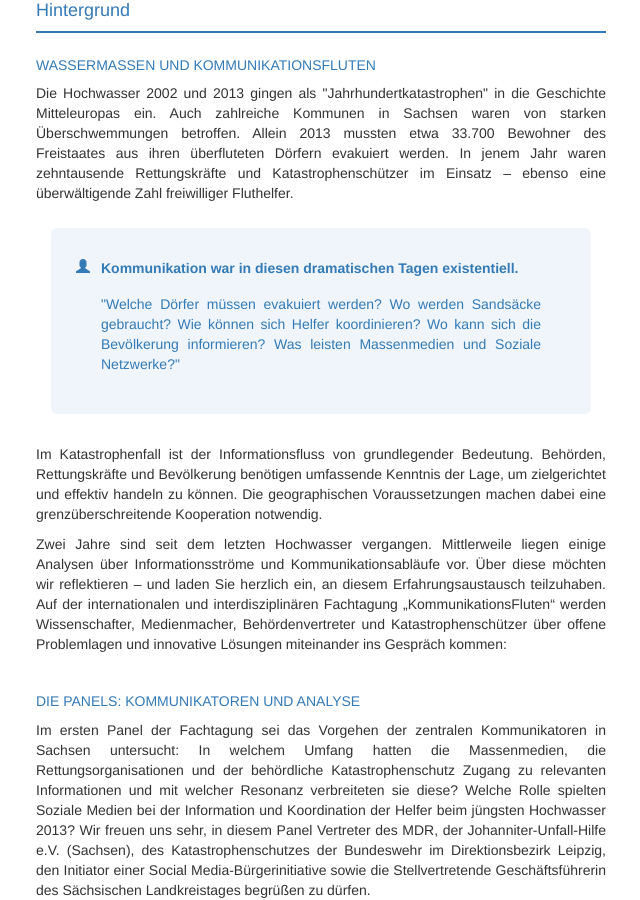
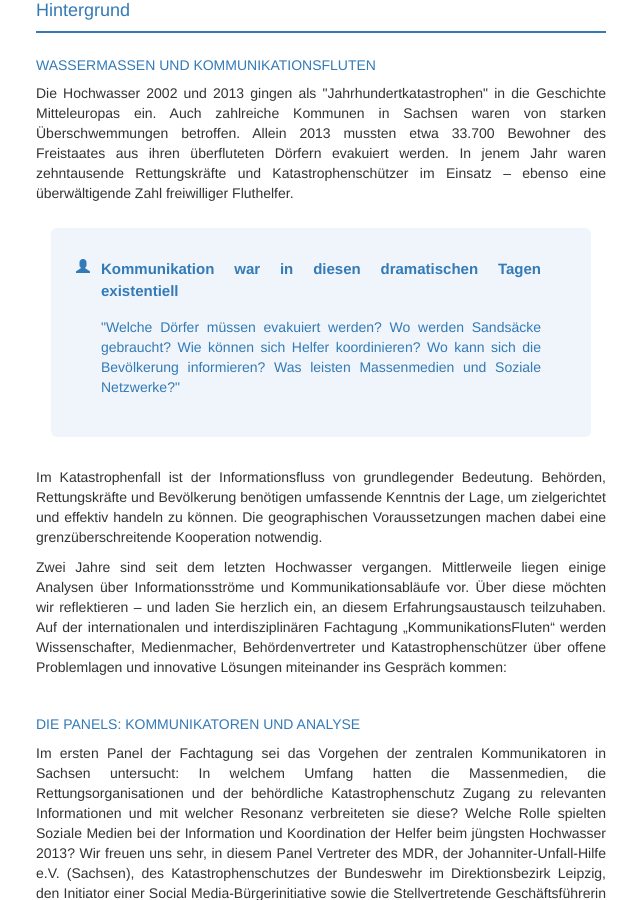
Before and after one commit to susedev/test, a Jekyll site: the page built from konferenz-kommunikationsfluten.html, in a window 1280 px wide and 900 px high, scrolled down 609 px. Shown: the whole window, without its empty margins (229-869 px from the left). Built offline with Jekyll 4.4.1, drawn with Linux system fonts in a browser that asks for light colours; nearby versions of some CDN libraries.

Commit message:
Update konferenz-kommunikationsfluten.html

```diff
--- a/konferenz-kommunikationsfluten.html
+++ b/konferenz-kommunikationsfluten.html
@@ -25,7 +25,7 @@ title: Aktuell
 
 
 <div class="jumbotron" style="max-width: 540px; background-color: #eff5fa; color:#337AB7; padding: 30px 50px 40px; border: 1px; text-align: justify; margin: 25px auto 30px; ">
-  <span class="glyphicon glyphicon-user" style="margin-left: -25px; float: left;" aria-hidden="true"></span><p style="font-size: 14px; font-weight: bold;"> Kommunikation war in diesen dramatischen Tagen existentiell.</p>
+  <span class="glyphicon glyphicon-user" style="margin-left: -25px; float: left;" aria-hidden="true"></span><p style="font-size: 15px; font-weight: bold;"> Kommunikation war in diesen dramatischen Tagen existentiell</p>
   <div class="box" style="height:1px; color: #E7E7E7"></div>
   &quot;Welche D&ouml;rfer m&uuml;ssen evakuiert werden? Wo werden Sands&auml;cke gebraucht? Wie k&ouml;nnen sich Helfer koordinieren? Wo kann sich die Bev&ouml;lkerung informieren? Was leisten Massenmedien und Soziale Netzwerke?&quot;</div>
 
```
